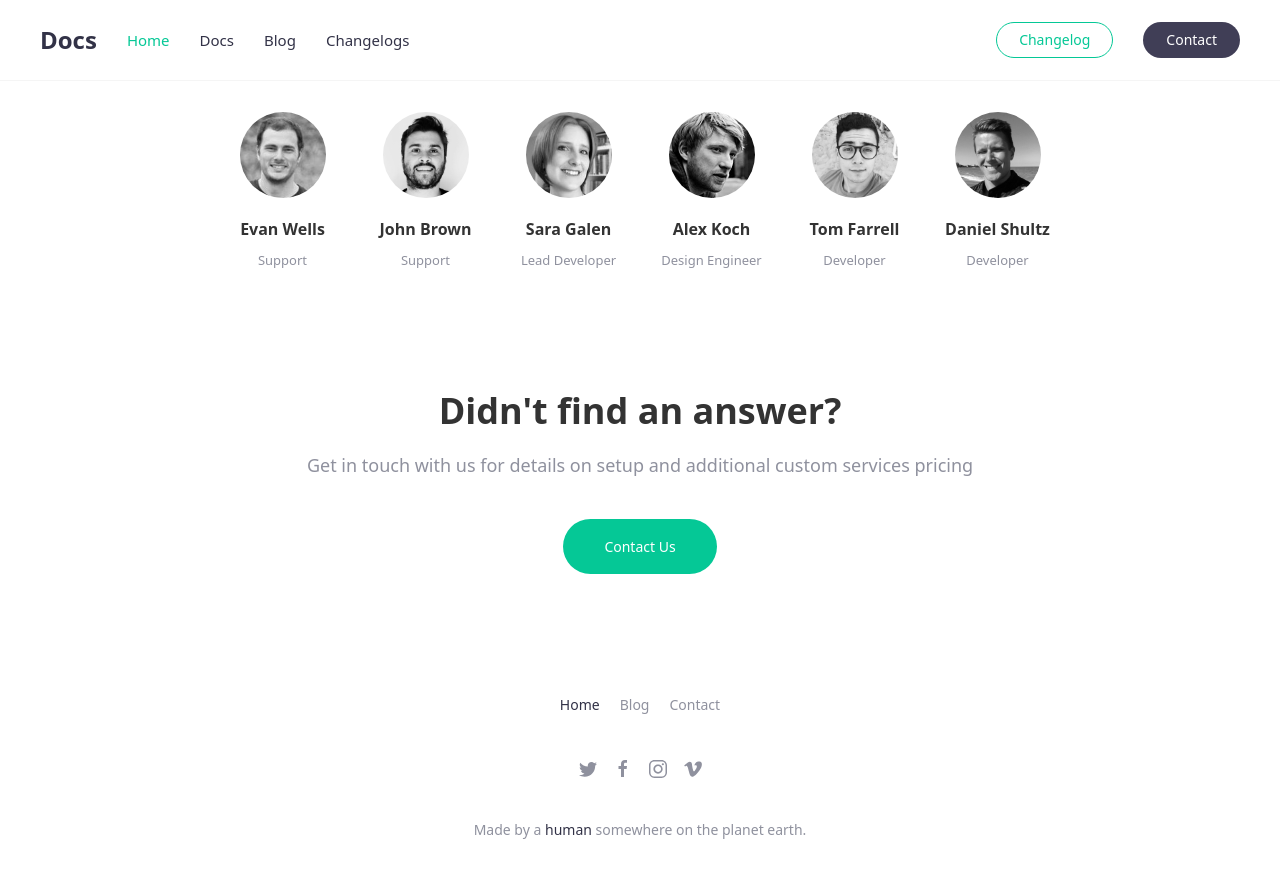
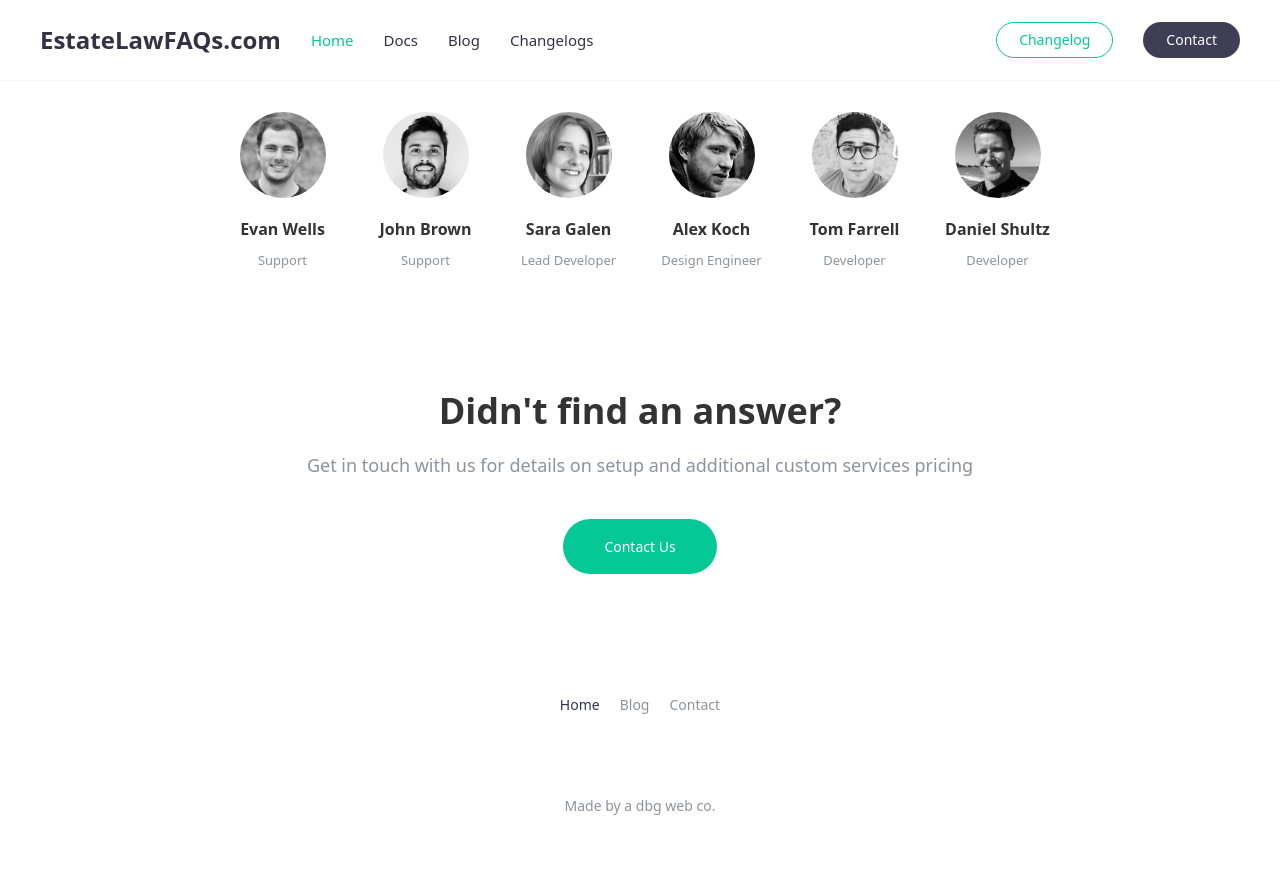
Before and after one commit to zac-heisey/docs-jekyll-theme, a Jekyll site: the page built from index.md, in a window 1280 px wide and 900 px high, scrolled down 3027 px. Shown: the top 878 px of the window. Built offline with Jekyll 4.4.1, drawn with Linux system fonts in a browser that asks for light colours.

Commit message:
customize config file

```diff
--- a/_config.yml
+++ b/_config.yml
@@ -1,142 +1,114 @@
-# Welcome to Jekyll!
-#
-# This config file is meant for settings that affect your whole blog.
-# For technical reasons, this file is *NOT* reloaded automatically when you use
-# 'bundle exec jekyll serve'. If you change this file, please restart the server process.
+# Site title and description
+title: EstateLawFAQs.com
+description: Get answers to all of your estate planning questions. From estate law to probate, to finding an estate planning attorney, EstateLawFAQS.com has you covered.
+lang: en
 
-# Site title and description
-title:              Docs
-description:        Documentation Jekyll theme.
-lang:               en
+# Site base hostname & protocol, e.g. http://example.com
+url: ""
 
 # Site subpath, e.g. /blog
-baseurl:            ""
+baseurl: ""
 
 # Permalink URLs structure, for permalink style options see: https://jekyllrb.com/docs/permalinks/
-permalink:          /:title/
-
-# Site base hostname & protocol, e.g. http://example.com
-url:                "https://docs.jekyll.plus"
+permalink: /:title/
 
 # Site logo # e.g. logo.png, upload logo image file to /uploads/ folder
 logo:
 
 navbar:
-    sticky:         true
-    search:         true
+  sticky: true
+  search: true
 
 # Default author settings
 author:
-    name:           Pete Seth
-    title:          Lead Developer
-    avatar:         avatar-tom.png
+  name: Pete Seth
+  title: Lead Developer
+  avatar: avatar-tom.png
 
 # Author settings, displayed on post and doc pages if front matter references author name e.g. author: peter
 authors:
-    john:
-      name:         John Brown
-      title:        Support
-      avatar:       avatar-john.png
-    evan:
-      name:         Evan Wells
-      title:        Support
-      avatar:       avatar-evan.png
-    sara:
-      name:         Sara Galen
-      title:        Lead Developer
-      avatar:       avatar-sara.png
-    alex:
-      name:         Alex Koch
-      title:        Design Engineer
-      avatar:       avatar-alex.png
-    daniel:
-      name:         Daniel Shultz
-      title:        Developer
-      avatar:       avatar-daniel.png
-    tom:
-      name:         Tom Farrell
-      title:        Developer
-      avatar:       avatar-tom.png
-
-# Social icons displayed in footer
-social:
-    email:
-    website:
-    facebook:       https://www.facebook.com/
-    flickr:
-    dribbble:
-    github:
-    googleplus:
-    instagram:      https://www.instagram.com/
-    linkedin:
-    pinterest:
-    twitter:        https://twitter.com/
-    vimeo:          https://vimeo.com/
-    youtube:
-
-# Share button
-share:
-    post:           true # Display share buttons on a post page
-    doc:            true # Display share buttons on a doc page
-    twitter:        username # Enable by adding Twitter handle
-    facebook:       true # Enable by setting true (Facebook handle not required)
+  john:
+    name: John Brown
+    title: Support
+    avatar: avatar-john.png
+  evan:
+    name: Evan Wells
+    title: Support
+    avatar: avatar-evan.png
+  sara:
+    name: Sara Galen
+    title: Lead Developer
+    avatar: avatar-sara.png
+  alex:
+    name: Alex Koch
+    title: Design Engineer
+    avatar: avatar-alex.png
+  daniel:
+    name: Daniel Shultz
+    title: Developer
+    avatar: avatar-daniel.png
+  tom:
+    name: Tom Farrell
+    title: Developer
+    avatar: avatar-tom.png
 
 # Default footer image settings
 footer:
-    copyright:      Made by a <a href="https://ivanchromjak.com/">human</a> somewhere on the planet earth.
+  copyright: Made by a dbg web co.
 
 # Disqus comments shortname, requires Disqus account https://disqus.com/
 disqus:
-    shortname:      # 1234
+  shortname: # 1234
 
 # Google analytics code, get your code here https://www.google.com/analytics/
 google_analytics:
 
 # Number of posts displayed on blog page
-paginate:           10
+paginate: 10
 
 # Blog path
-paginate_path:      "/blog/:num/"
+paginate_path: "/blog/:num/"
 
 # Path to post content assets directory i.e post images, pdfs etc
-uploads:            /uploads/
+uploads: /uploads/
 
 # Build settings
-markdown:           kramdown
-highlighter:        rouge
+markdown: kramdown
+highlighter: rouge
 
 gems:
   - jekyll-feed
   - jekyll-seo-tag
   - jekyll-gist
   - jekyll-avatar
+
 exclude:
   - Gemfile
   - Gemfile.lock
   - node_modules
 
 sass:
-  style:            compressed
+  style: compressed
 
 collections:
   docs:
-    output:         true
+    output: true
   faqs:
-    output:         false
+    output: false
   changelogs:
-    output:         false
+    output: false
 
 # Defaults
 defaults:
   # _posts
   - scope:
-      path:         ""
-      type:         posts
+      path: ""
+      type: posts
     values:
-      layout:       post
+      layout: post
   # _docs
   - scope:
-      path:         ""
-      type:         docs
+      path: ""
+      type: docs
     values:
-      layout:       doc
+      layout: doc
```
